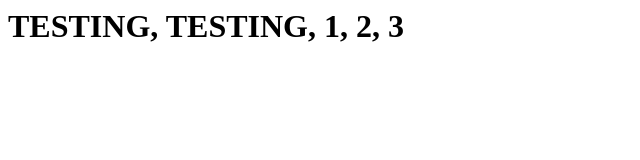
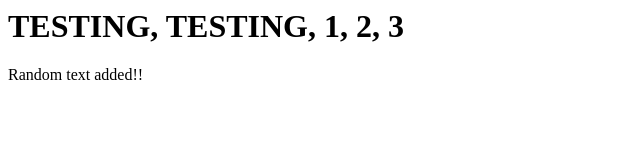
Before and after one commit to DannyBimma/code-black, a plain HTML site: page index.html in a window 1280 px wide. Shown: the whole page, without its empty margins (0-640 px from the left). Drawn offline with Linux system fonts and the light colour scheme.

Commit message:
new line added

```diff
--- a/index.html
+++ b/index.html
@@ -6,5 +6,6 @@
   </head>
   <body>
     <h1>TESTING, TESTING, 1, 2, 3</h1>
+    <p>Random text added!!</p>
   </body>
 </html>
```
